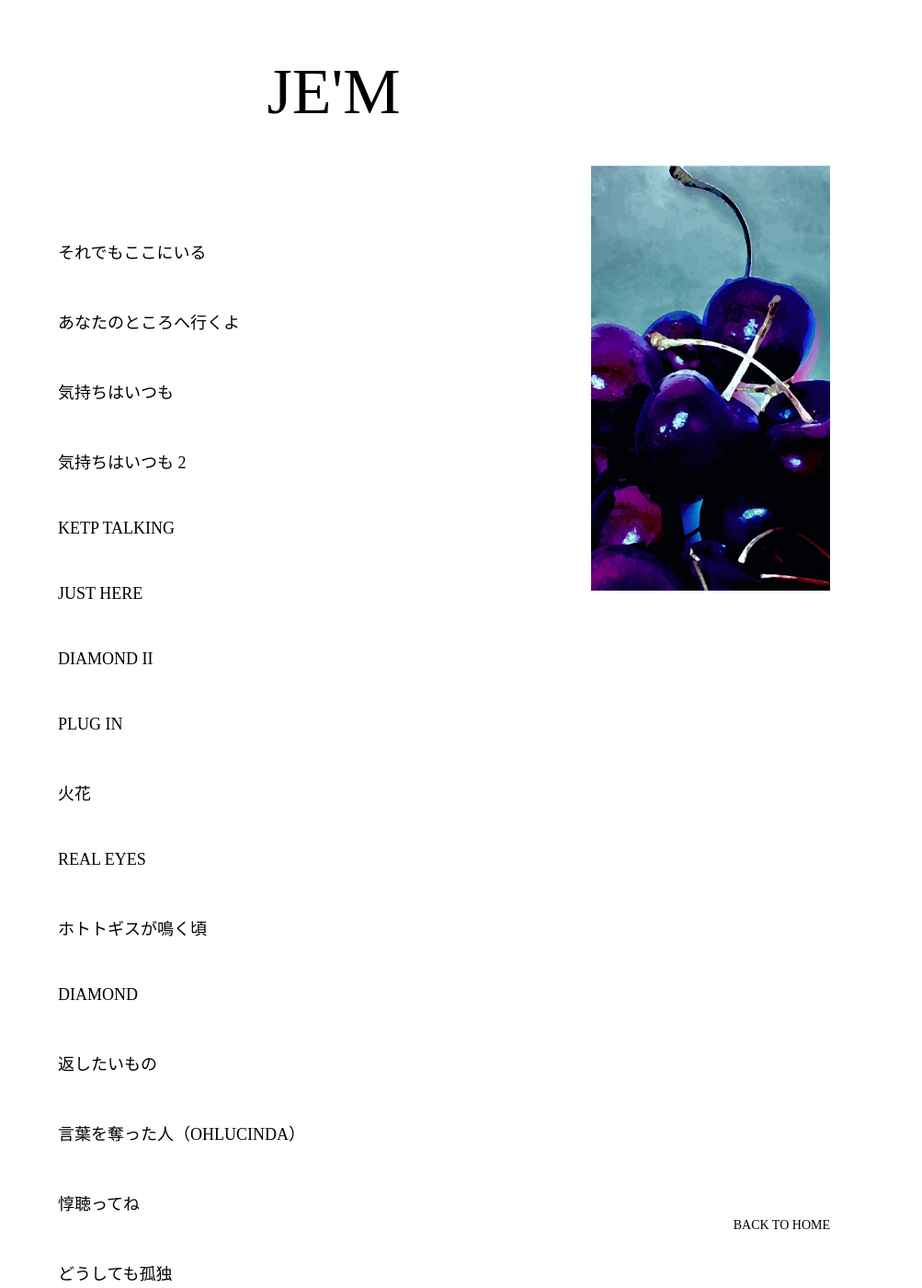
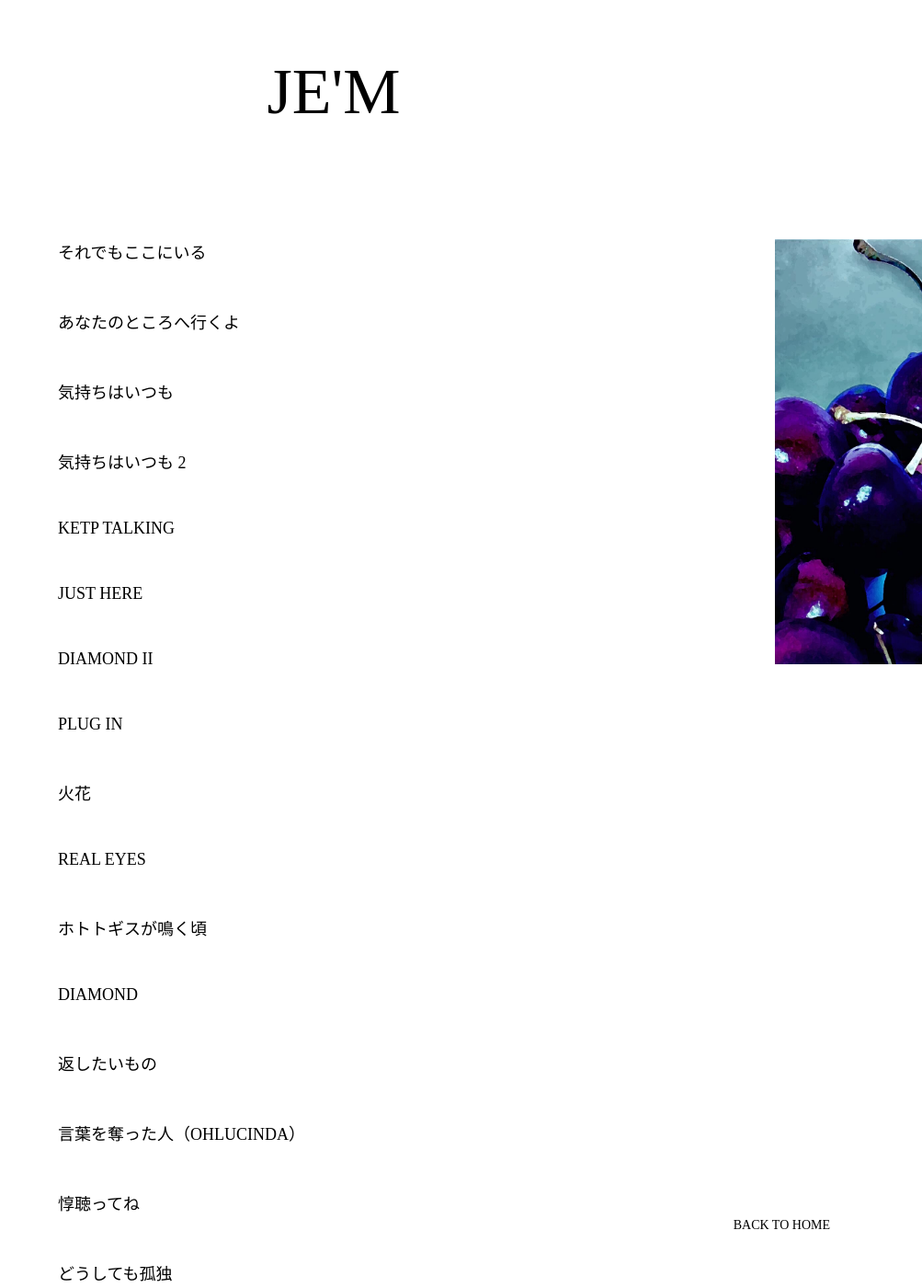
Before and after one commit to ohlucinda/jemlyrics, a Jekyll site: the page built from lyrics.md, in a window 1280 px wide and 1400 px high. Shown: the whole window at 92% size, without its empty margins (277-1280 px from the left). Built offline with Jekyll 4.4.1, drawn with Linux system fonts in a browser that asks for light colours; some web fonts are replaced.

Commit message:
Update titles.html

```diff
--- a/_layouts/titles.html
+++ b/_layouts/titles.html
@@ -27,7 +27,9 @@
 
 .site-header a { font-size: 70px; }
 
+/* ここを基準にする */
 .list {
+  position: relative;  /* ←追加（基準） */
   display: flex;
   flex-direction: column;
   align-items: flex-start;
@@ -38,12 +40,12 @@
 
 .list a { font-size: 18px; }
 
-/* 画像（タイトル1行目に合わせる） */
+/* 画像（タイトル1行目に完全一致） */
 .art {
-  position: fixed;
-  top: 60px;        /* 基準 */
-  transform: translateY(120px); /* gap分ずらす＝タイトル位置 */
-  right: 100px;
+  position: absolute;
+  top: 0;              /* ←これで1行目と揃う */
+  left: 100%;          /* listの右横に出す */
+  margin-left: 60px;   /* 少し離す */
   width: 260px;
   height: auto;
 }
@@ -92,11 +94,13 @@
     {% for post in site.posts %}
       <a href="{{ post.url | relative_url }}">{{ post.title | upcase }}</a>
     {% endfor %}
+
+    <!-- ここに置く -->
+    <img src="{{ '/che-EDIT.jpg' | relative_url }}" class="art">
+
   </div>
 
 </div>
-
-<img src="{{ '/che-EDIT.jpg' | relative_url }}" class="art">
 
 <div class="back">
   <a href="{{ '/' | relative_url }}">BACK TO HOME</a>
```
